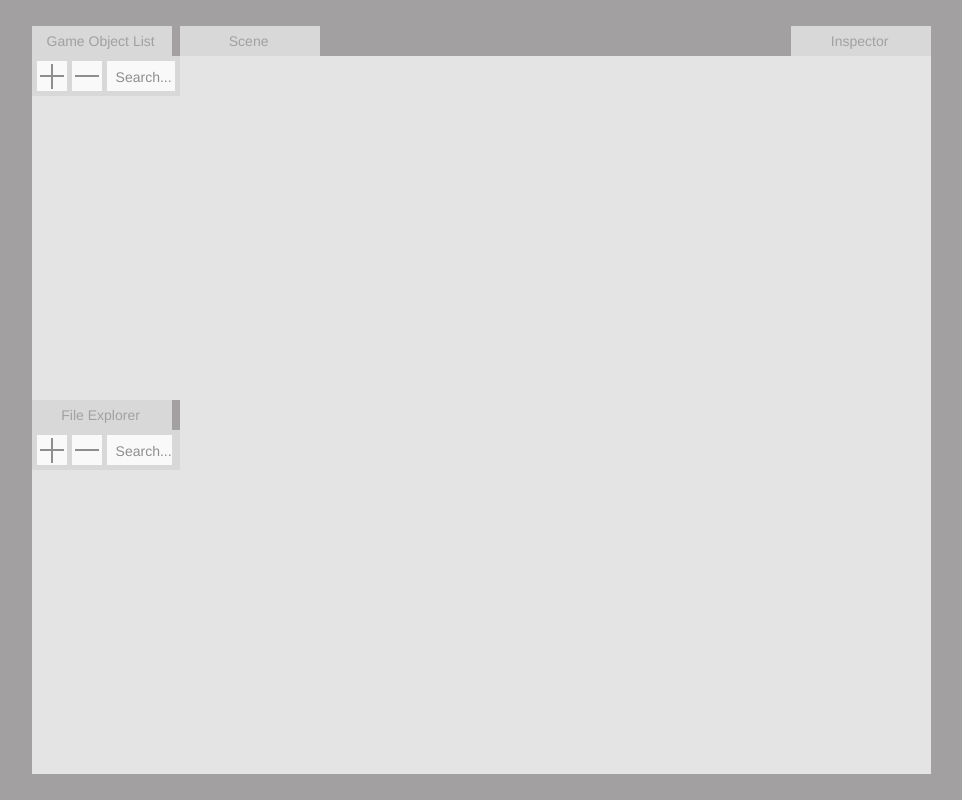
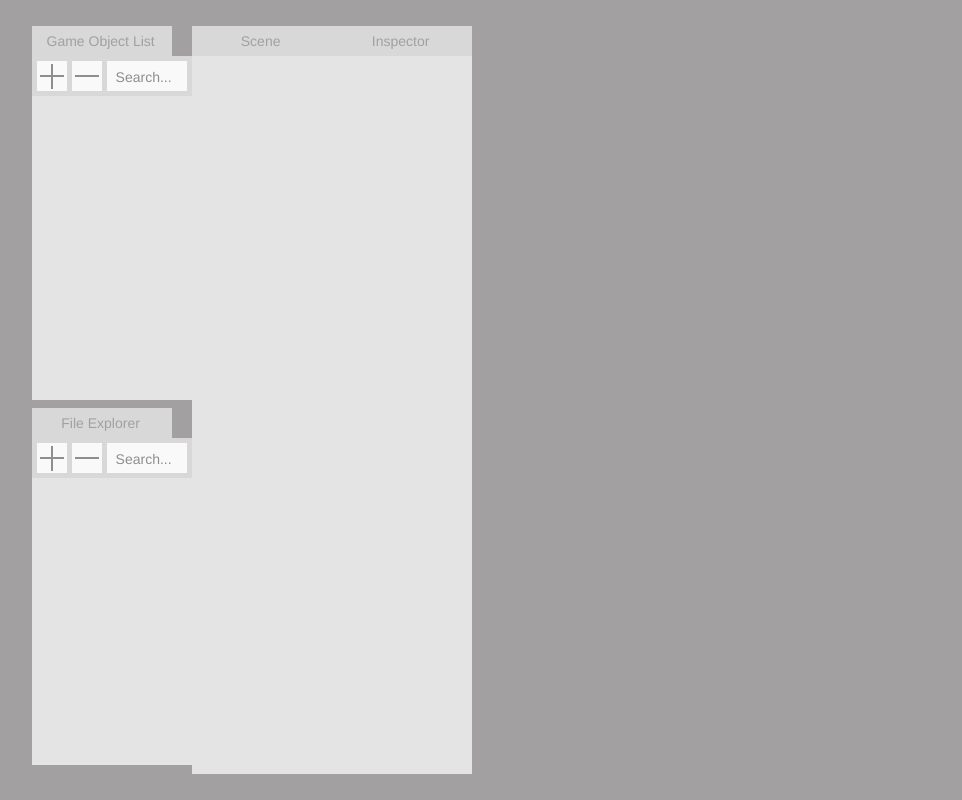
Before and after one commit to CarlosMatheus/PyginWeb, a React app in the folder frontend/: page /editor in a window 1280 px wide. Shown: the whole page, without its empty margins (5-967 px from the left). Built offline with nearby package versions, Linux system fonts and the light colour scheme.

Commit message:
Vertical ok

```diff
--- a/frontend/src/components/editor/fileexplorer.css
+++ b/frontend/src/components/editor/fileexplorer.css
@@ -3,7 +3,7 @@
     display: flex;
     flex-direction: column;
     flex-grow: 1;
-    padding-bottom: 225px;
+    padding-bottom: 80px;
     background: rgb(228, 228, 228);
 }
 
@@ -65,7 +65,7 @@
 .fileexplorer-1-0-0 {
     display: flex;
     padding-left: 5px;
-    padding-right: 8px;
+    padding-right: 5px;
 }
 
 .fileexplorer-rectangle_2 {
@@ -171,6 +171,7 @@
 .fileexplorer-1-0-0-2-0 {
     display: flex;
     padding-left: 9px;
+    padding-right: 5px;
 }
 
 .fileexplorer-text-2 {
--- a/frontend/src/components/editor/gameobjectlist.css
+++ b/frontend/src/components/editor/gameobjectlist.css
@@ -3,7 +3,7 @@
     display: flex;
     flex-direction: column;
     flex-grow: 1;
-    padding-bottom: 209px;
+    padding-bottom: 80px;
     background: rgb(228, 228, 228);
 }
 
@@ -181,6 +181,7 @@
 .gameobjectlist-1-0-0-2-0 {
     display: flex;
     padding-left: 9px;
+    padding-right: 15px;
 }
 
 .gameobjectlist-text-6 {
--- a/frontend/src/components/editor/inspector.css
+++ b/frontend/src/components/editor/inspector.css
@@ -3,7 +3,7 @@
     display: flex;
     flex-direction: column;
     flex-grow: 1;
-    padding-bottom: 559px;
+    padding-bottom: 170px;
     background: rgb(228, 228, 228);
 }
 
--- a/frontend/src/components/editor/interface.css
+++ b/frontend/src/components/editor/interface.css
@@ -47,9 +47,15 @@
     height: 100%;
 }
 
-.main-component-half{
+.main-component-half-1{
     text-align: center;
     height: 50%;
+    margin-bottom: 5%;
+}
+
+.main-component-half-2{
+    text-align: center;
+    height: 47.7%;
 }
 
 .main-body{
--- a/frontend/src/components/editor/interface.js
+++ b/frontend/src/components/editor/interface.js
@@ -14,10 +14,10 @@ const Editor = () => {
                 <div className="interface-interface-5">
                     <div className="interface-0">
                         <div className="col">
-                            <div className="main-component-half">
+                            <div className="main-component-half-1">
                                 <Gameobjectlist />
                             </div>
-                            <div className="main-component-half">
+                            <div className="main-component-half-2">
                                 <Fileexplorer />
                             </div>
                         </div>
--- a/frontend/src/components/editor/scene.css
+++ b/frontend/src/components/editor/scene.css
@@ -3,7 +3,7 @@
     display: flex;
     flex-direction: column;
     flex-grow: 1;
-    padding-bottom: 32px;
+    padding-bottom: 170px;
     background: rgb(228, 228, 228);
 }
 
@@ -40,37 +40,11 @@
     word-wrap: break-word;
 }
 
-.scene-rectangle_3-9 {
-    display: flex;
-    flex-direction: column;
-    flex-grow: 1;
-    flex-basis: 0px;
-    min-height: fit-content;
-    background: rgb(162, 160, 160);
-}
-
-.scene-0-1-0 {
-    display: flex;
-}
-
 .scene-rectangle_3 {
     height: 30px;
     flex-grow: 1;
     flex-basis: 0px;
     background: rgb(162, 160, 160);
-}
-
-.scene-1 {
-    display: flex;
-    margin-top: 78px;
-    padding-left: 131px;
-    padding-right: 35px;
-}
-
-.scene-screen_size_group-9 {
-    width: 445px;
-    height: 449px;
-    flex-shrink: 0;
 }
 
 * {
--- a/frontend/src/components/editor/scene.js
+++ b/frontend/src/components/editor/scene.js
@@ -11,14 +11,7 @@ function render() {
                     <div className="scene-gameobjectlist-5">Scene</div>
                 </div>
             </div>
-            <div className="scene-rectangle_3-9">
-                <div className="scene-0-1-0">
-                    <div className="scene-rectangle_3" />
-                </div>
-            </div>
-        </div>
-        <div className="scene-1">
-            <div className="scene-screen_size_group-9" />
+            <div className="scene-rectangle_3" />
         </div>
     </div>;
 };
```
Also changed, not shown: frontend/src/components/editor/zinterface.css (+14 -12 lines), frontend/src/components/editor/zinterface.js (+7 -7 lines).
